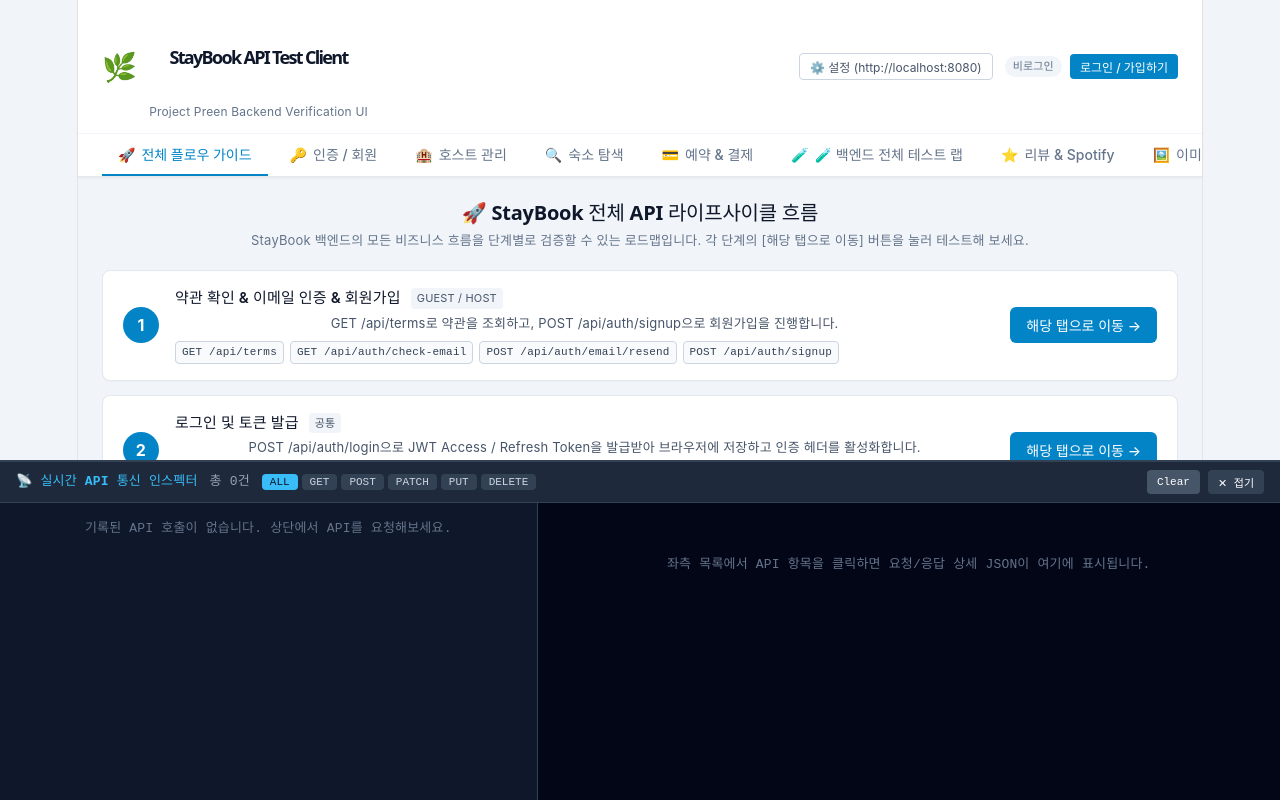
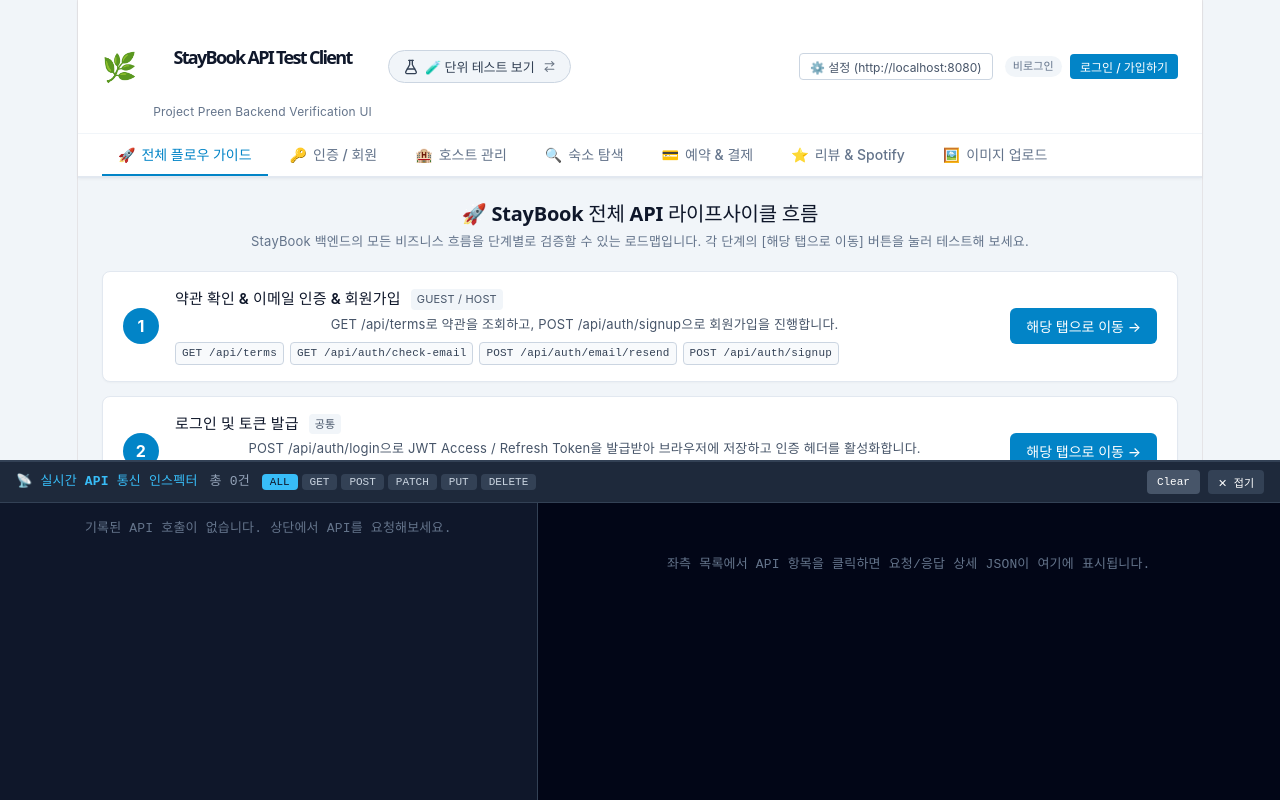
Before and after one commit to Yunjeong-0531/preen-front-for-Api-study, a React (Vite) app: page / in a window 1280 px wide. Shown: the top 800 px of the page. Built offline with nearby package versions, Linux system fonts and the light colour scheme.

Commit message:
feat: 로고 옆 1:1 테스트 모드 토글 및 탭 위치별 백엔드 테스트 파일 직관 매핑

```diff
--- a/src/App.tsx
+++ b/src/App.tsx
@@ -3,14 +3,25 @@ import { AuthProvider } from './context/AuthContext';
 import { ApiLogProvider } from './context/ApiLogContext';
 import { Navbar, TabType } from './components/Navbar';
 import { ApiLoggerDrawer } from './components/ApiLoggerDrawer';
+
+// 일반 기능 탭
 import { ScenarioGuideTab } from './components/tabs/ScenarioGuideTab';
 import { AuthTab } from './components/tabs/AuthTab';
 import { HostTab } from './components/tabs/HostTab';
 import { AccommodationTab } from './components/tabs/AccommodationTab';
 import { ReservationPaymentTab } from './components/tabs/ReservationPaymentTab';
-import { TestLabLayout } from './components/testlab/TestLabLayout';
 import { ReviewTab } from './components/tabs/ReviewTab';
 import { StorageTab } from './components/tabs/StorageTab';
+
+// 단위·통합 테스트 탭 (1:1 매핑)
+import { FullScenarioTestTab } from './components/testlab/tabs/FullScenarioTestTab';
+import { AuthFlowTestTab } from './components/testlab/tabs/AuthFlowTestTab';
+import { HostAccommodationTestTab } from './components/testlab/tabs/HostAccommodationTestTab';
+import { InventoryTestTab } from './components/testlab/tabs/InventoryTestTab';
+import { ReservationPaymentTestTab } from './components/testlab/tabs/ReservationPaymentTestTab';
+import { ReviewFavoriteTestTab } from './components/testlab/tabs/ReviewFavoriteTestTab';
+import { ImageUploadTestTab } from './components/testlab/tabs/ImageUploadTestTab';
+
 import './App.css';
 
 export const AppContent: React.FC = () => {
@@ -27,14 +38,23 @@ export const AppContent: React.FC = () => {
       <Navbar currentTab={currentTab} onSelectTab={setCurrentTab} />
 
       <main className="main-content">
+        {/* 일반 기능 모드 뷰 */}
         {currentTab === 'scenario' && <ScenarioGuideTab onNavigateTab={setCurrentTab} />}
         {currentTab === 'auth' && <AuthTab />}
         {currentTab === 'host' && <HostTab />}
         {currentTab === 'accommodation' && <AccommodationTab />}
         {currentTab === 'reservation' && <ReservationPaymentTab />}
-        {currentTab === 'test-lab' && <TestLabLayout onBackToMainApp={() => setCurrentTab('scenario')} />}
         {currentTab === 'review' && <ReviewTab />}
         {currentTab === 'storage' && <StorageTab />}
+
+        {/* 🧪 테스트 코드 모드 뷰 (각 메뉴 위치에 정확히 1:1 매핑!) */}
+        {currentTab === 'test-scenario' && <FullScenarioTestTab />}
+        {currentTab === 'test-auth' && <AuthFlowTestTab />}
+        {currentTab === 'test-host' && <HostAccommodationTestTab />}
+        {currentTab === 'test-accommodation' && <InventoryTestTab />}
+        {currentTab === 'test-reservation' && <ReservationPaymentTestTab />}
+        {currentTab === 'test-review' && <ReviewFavoriteTestTab />}
+        {currentTab === 'test-storage' && <ImageUploadTestTab />}
       </main>
 
       <ApiLoggerDrawer />
--- a/src/components/Navbar.tsx
+++ b/src/components/Navbar.tsx
@@ -1,16 +1,25 @@
 import React, { useState } from 'react';
 import { useAuth } from '../context/AuthContext';
 import { getBaseUrl, setBaseUrl } from '../api/client';
+import { FlaskConical, ArrowRightLeft } from 'lucide-react';
 
 export type TabType =
+  // 일반 기능 모드
   | 'scenario'
   | 'auth'
   | 'host'
   | 'accommodation'
   | 'reservation'
-  | 'test-lab'
   | 'review'
-  | 'storage';
+  | 'storage'
+  // 테스트 코드 모드 (각 위치 1:1 매핑)
+  | 'test-scenario'
+  | 'test-auth'
+  | 'test-host'
+  | 'test-accommodation'
+  | 'test-reservation'
+  | 'test-review'
+  | 'test-storage';
 
 interface NavbarProps {
   currentTab: TabType;
@@ -22,32 +31,96 @@ export const Navbar: React.FC<NavbarProps> = ({ currentTab, onSelectTab }) => {
   const [baseUrlInput, setBaseUrlInput] = useState(getBaseUrl());
   const [showConfig, setShowConfig] = useState(false);
 
+  // 현재 탭이 테스트 모드인지 여부 판별
+  const isTestMode = currentTab.startsWith('test-');
+
   const handleSaveBaseUrl = () => {
     setBaseUrl(baseUrlInput);
     alert(`백엔드 주소가 ${baseUrlInput}로 변경되었습니다.`);
     setShowConfig(false);
   };
 
-  const navItems: { id: TabType; label: string; icon: string }[] = [
+  // 1:1 탭 전환 매핑 테이블
+  const toggleMap: Record<string, TabType> = {
+    scenario: 'test-scenario',
+    auth: 'test-auth',
+    host: 'test-host',
+    accommodation: 'test-accommodation',
+    reservation: 'test-reservation',
+    review: 'test-review',
+    storage: 'test-storage',
+    'test-scenario': 'scenario',
+    'test-auth': 'auth',
+    'test-host': 'host',
+    'test-accommodation': 'accommodation',
+    'test-reservation': 'reservation',
+    'test-review': 'review',
+    'test-storage': 'storage',
+  };
+
+  const handleToggleMode = () => {
+    const nextTab = toggleMap[currentTab] || (isTestMode ? 'scenario' : 'test-scenario');
+    onSelectTab(nextTab);
+  };
+
+  // 일반 기능 메뉴
+  const standardNavItems: { id: TabType; label: string; icon: string }[] = [
     { id: 'scenario', label: '전체 플로우 가이드', icon: '🚀' },
     { id: 'auth', label: '인증 / 회원', icon: '🔑' },
     { id: 'host', label: '호스트 관리', icon: '🏨' },
     { id: 'accommodation', label: '숙소 탐색', icon: '🔍' },
     { id: 'reservation', label: '예약 & 결제', icon: '💳' },
-    { id: 'test-lab', label: '🧪 백엔드 전체 테스트 랩', icon: '🧪' },
     { id: 'review', label: '리뷰 & Spotify', icon: '⭐' },
     { id: 'storage', label: '이미지 업로드', icon: '🖼️' },
   ];
 
+  // 테스트 코드 메뉴 (각 위치에 정확히 1:1 매칭!)
+  const testNavItems: { id: TabType; label: string; icon: string }[] = [
+    { id: 'test-scenario', label: 'FullScenarioTest', icon: '🚀' },
+    { id: 'test-auth', label: 'AuthFlowTest', icon: '🔑' },
+    { id: 'test-host', label: 'HostAccommodationTest', icon: '🏨' },
+    { id: 'test-accommodation', label: 'InventoryTest', icon: '🔍' },
+    { id: 'test-reservation', label: 'ReservationPaymentTest', icon: '💳' },
+    { id: 'test-review', label: 'ReviewFavoriteTest', icon: '⭐' },
+    { id: 'test-storage', label: 'ImageUploadTest', icon: '🖼️' },
+  ];
+
+  const currentNavItems = isTestMode ? testNavItems : standardNavItems;
+
   return (
     <header className="navbar-container">
       <div className="navbar-top">
-        <div className="navbar-brand">
+        <div className="navbar-brand" style={{ display: 'flex', alignItems: 'center', gap: '16px' }}>
           <span className="logo-icon">🌿</span>
           <div>
             <h1 className="brand-title">StayBook API Test Client</h1>
             <span className="brand-sub">Project Preen Backend Verification UI</span>
           </div>
+
+          {/* 🌿 로고 옆 테스트 모드 토글 버튼 */}
+          <button
+            onClick={handleToggleMode}
+            style={{
+              display: 'flex',
+              alignItems: 'center',
+              gap: '6px',
+              padding: '6px 14px',
+              borderRadius: '20px',
+              fontSize: '13px',
+              fontWeight: 600,
+              cursor: 'pointer',
+              transition: 'all 0.2s',
+              border: isTestMode ? '1px solid #38bdf8' : '1px solid #cbd5e1',
+              background: isTestMode ? '#0284c7' : '#f1f5f9',
+              color: isTestMode ? '#ffffff' : '#334155',
+              boxShadow: isTestMode ? '0 0 12px rgba(2, 132, 199, 0.4)' : 'none',
+            }}
+            title={isTestMode ? '일반 API 기능 모드로 전환' : '백엔드 테스트 코드 실습 모드로 전환'}
+          >
+            <FlaskConical size={16} />
+            <span>{isTestMode ? '🧪 테스트 코드 모드 ON' : '🧪 단위 테스트 보기'}</span>
+            <ArrowRightLeft size={13} style={{ opacity: 0.7, marginLeft: '2px' }} />
+          </button>
         </div>
 
         <div className="navbar-user-section">
@@ -105,13 +178,24 @@ export const Navbar: React.FC<NavbarProps> = ({ currentTab, onSelectTab }) => {
         </div>
       )}
 
-      {/* 탭 네비게이션 */}
-      <nav className="tab-nav">
-        {navItems.map((item) => (
+      {/* 탭 네비게이션 (모드에 따라 해당 위치에 각각 1:1로 테스트 파일 매핑!) */}
+      <nav
+        className="tab-nav"
+        style={{
+          borderBottom: isTestMode ? '2px solid #0284c7' : '1px solid #e2e8f0',
+          background: isTestMode ? '#f0f9ff' : 'transparent',
+          transition: 'background 0.2s',
+        }}
+      >
+        {currentNavItems.map((item) => (
           <button
             key={item.id}
             className={`tab-btn ${currentTab === item.id ? 'active' : ''}`}
             onClick={() => onSelectTab(item.id)}
+            style={{
+              borderColor: isTestMode && currentTab === item.id ? '#0284c7' : undefined,
+              fontWeight: isTestMode ? 600 : undefined,
+            }}
           >
             <span>{item.icon}</span>
             <span>{item.label}</span>
```
